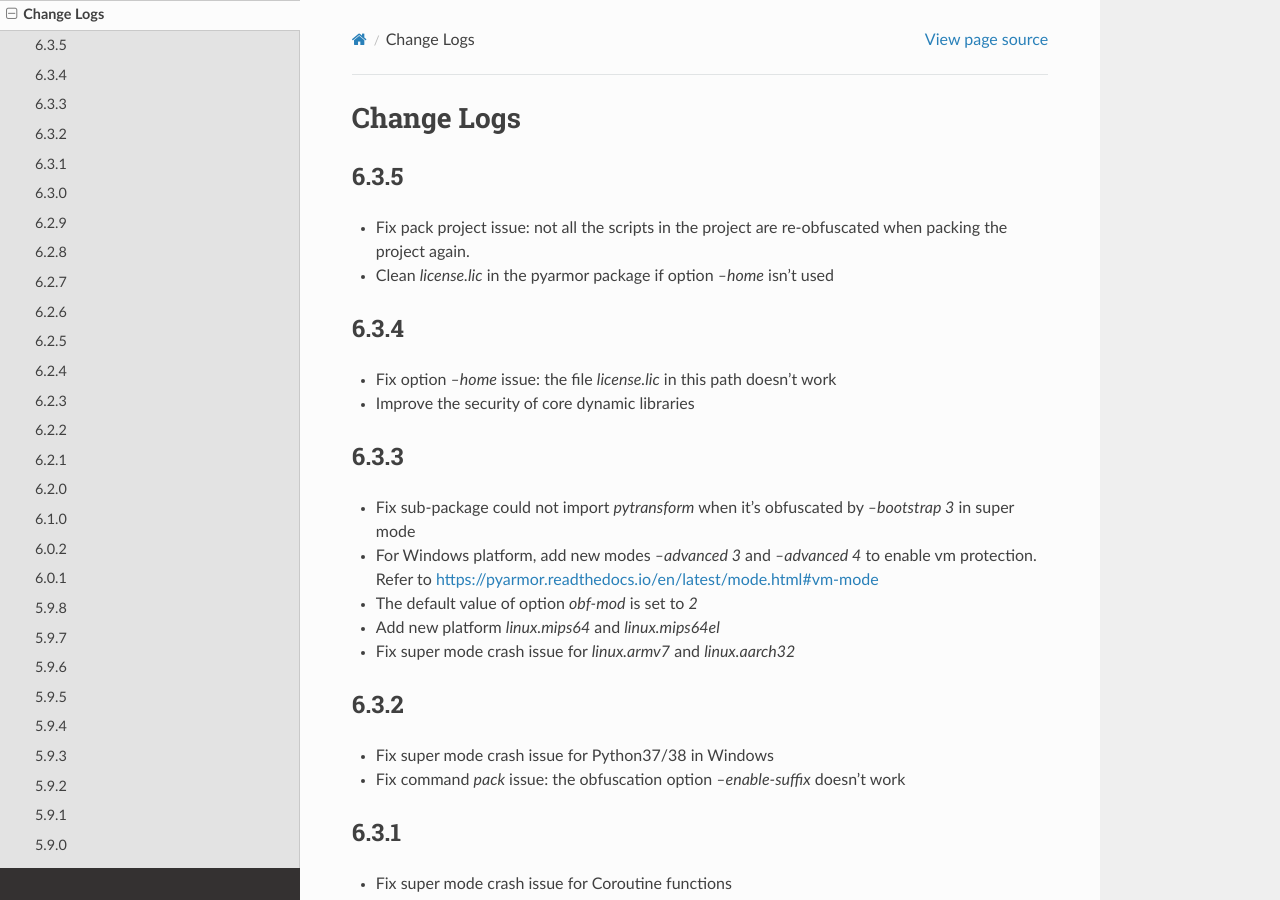
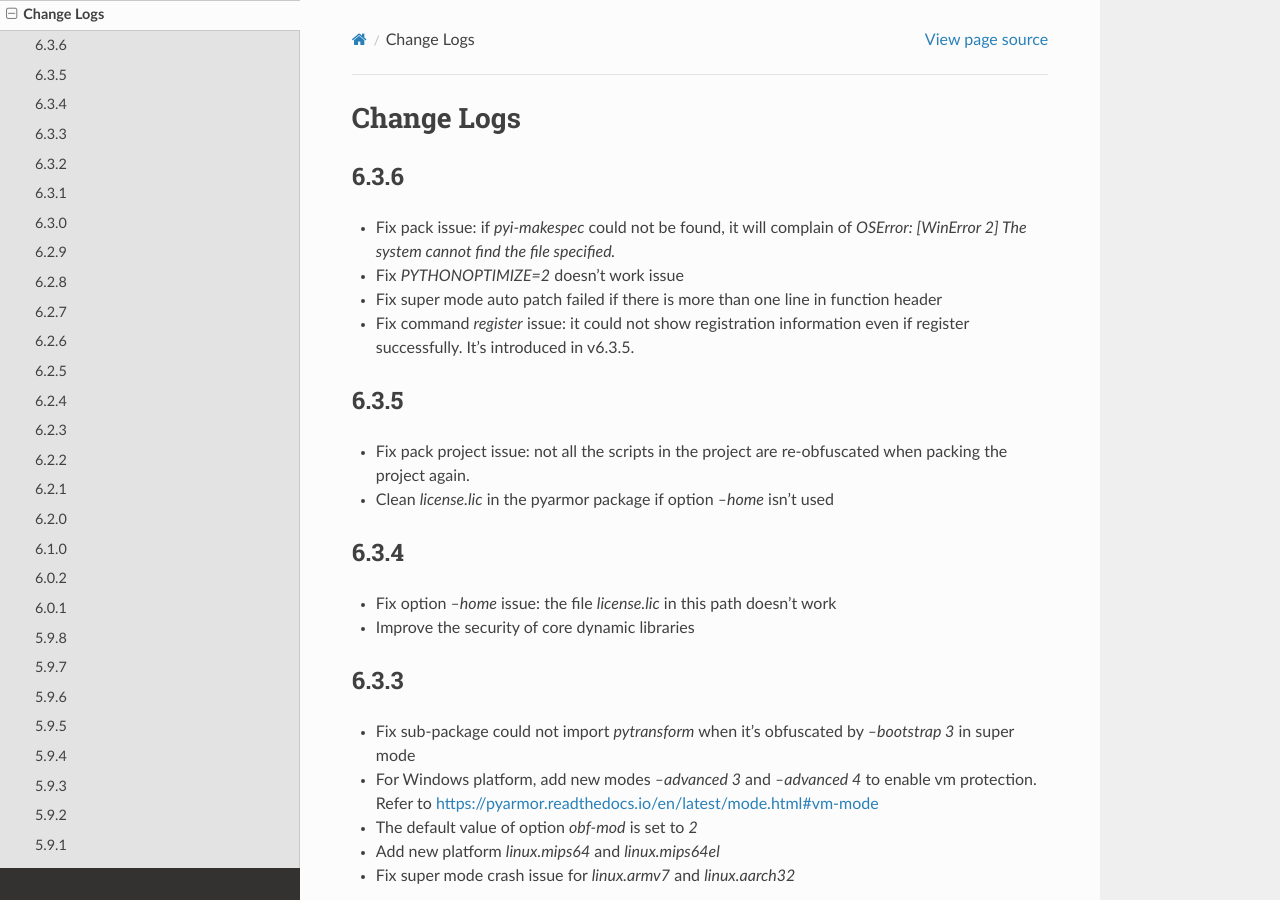
Before and after one commit to dashingsoft/pyarmor, a Sphinx documentation site: the page built from docs/change-logs.rst, in a window 1280 px wide and 900 px high. Built offline with Sphinx 7.4.7 and the Read the Docs theme 2.0.0, drawn with Linux system fonts in a browser that asks for light colours.

Commit message:
Add change logs

```diff
--- a/docs/change-logs.rst
+++ b/docs/change-logs.rst
@@ -2,6 +2,15 @@
 
 Change Logs
 ===========
+
+6.3.6
+-----
+* Fix pack issue: if `pyi-makespec` could not be found, it will complain of
+  `OSError: [WinError 2] The system cannot find the file specified.`
+* Fix `PYTHONOPTIMIZE=2` doesn't work issue
+* Fix super mode auto patch failed if there is more than one line in function header
+* Fix command `register` issue: it could not show registration information even
+  if register successfully. It's introduced in v6.3.5.
 
 6.3.5
 -----
```
